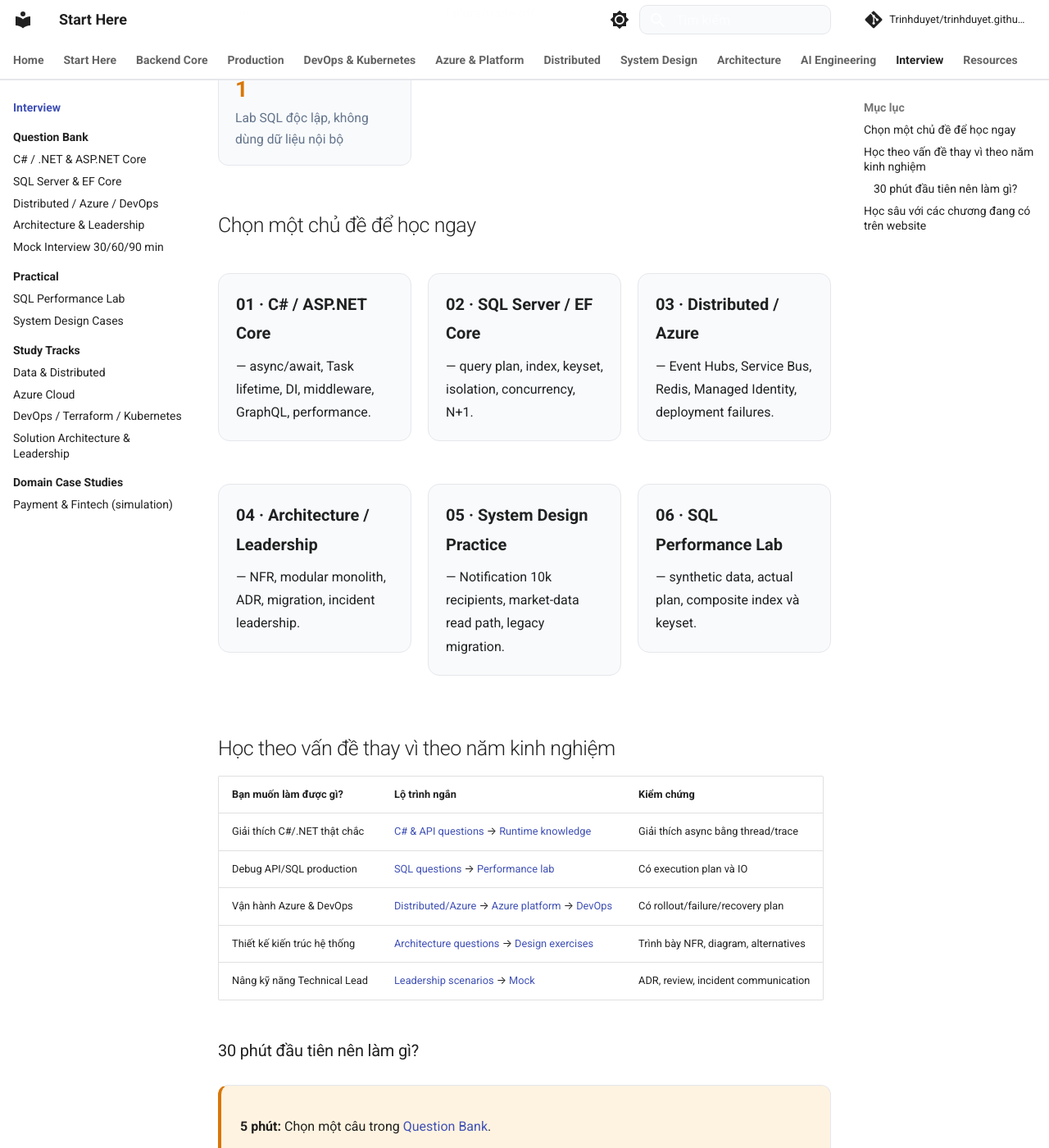
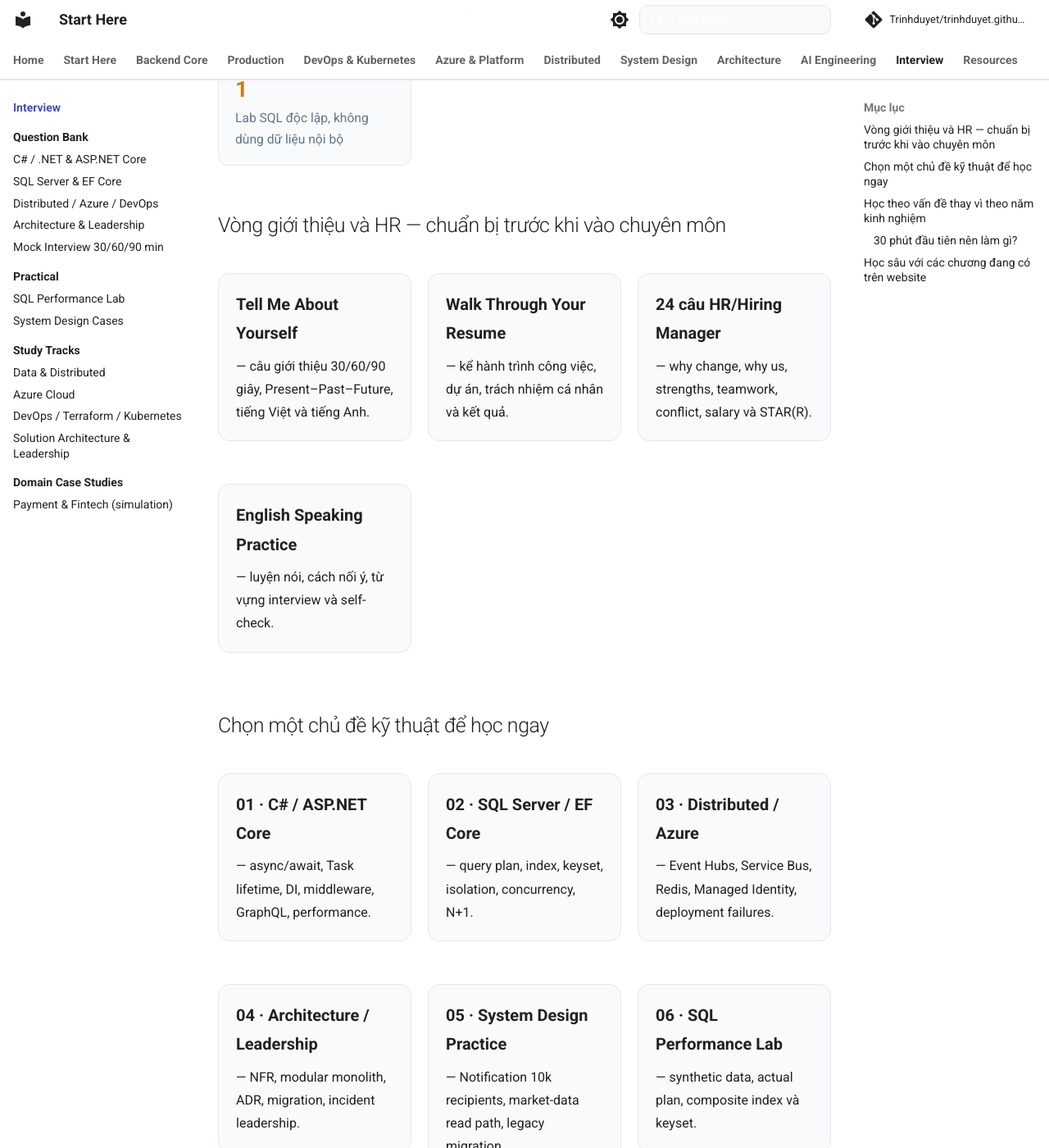
Before and after one commit to Trinhduyet/trinhduyet.github.io, an MkDocs documentation site: the page built from docs/interview/index.md, in a window 1280 px wide and 1400 px high, scrolled down 1040 px. Shown: the whole window at 82% size. Built offline with MkDocs 1.6.1 and Material for MkDocs 9.7.7, drawn with Linux system fonts in a browser that asks for light colours; comment, search, counter and statistics services are not loaded; some of the changed text lies outside the part shown.

Commit message:
feat(interview): surface career story, CV walkthrough and HR preparation in site navigation

```diff
--- a/docs/interview/index.md
+++ b/docs/interview/index.md
@@ -9,6 +9,7 @@ Không giới hạn một chức danh hay số năm kinh nghiệm. Học từ **
 <div class="hero-actions" markdown>
 
 [Bắt đầu với 36 câu có đáp án →](05-interview-preparation/index.md){ .hero-button .hero-button-primary }
+[Chuẩn bị giới thiệu CV & HR →](career/index.md){ .hero-button }
 [Luyện mock interview 60 phút →](05-interview-preparation/mock-interview.md){ .hero-button }
 [Thử một bài System Design →](09-solution-architecture-leadership/design-exercises.md){ .hero-button }
 
@@ -22,7 +23,21 @@ Không giới hạn một chức danh hay số năm kinh nghiệm. Học từ **
   <div class="stat-card"><strong>1</strong><span>Lab SQL độc lập, không dùng dữ liệu nội bộ</span></div>
 </div>
 
-## Chọn một chủ đề để học ngay
+## Vòng giới thiệu và HR — chuẩn bị trước khi vào chuyên môn
+
+<div class="course-grid" markdown>
+
+[**Tell Me About Yourself** — câu giới thiệu 30/60/90 giây, Present–Past–Future, tiếng Việt và tiếng Anh.](career/tell-me-about-yourself.md){ .course-card }
+
+[**Walk Through Your Resume** — kể hành trình công việc, dự án, trách nhiệm cá nhân và kết quả.](career/walk-through-resume.md){ .course-card }
+
+[**24 câu HR/Hiring Manager** — why change, why us, strengths, teamwork, conflict, salary và STAR(R).](career/common-hr-questions.md){ .course-card }
+
+[**English Speaking Practice** — luyện nói, cách nối ý, từ vựng interview và self-check.](career/english-speaking-practice.md){ .course-card }
+
+</div>
+
+## Chọn một chủ đề kỹ thuật để học ngay
 
 <div class="course-grid" markdown>
 
@@ -44,6 +59,7 @@ Không giới hạn một chức danh hay số năm kinh nghiệm. Học từ **
 
 | Bạn muốn làm được gì? | Lộ trình ngắn | Kiểm chứng |
 | --- | --- | --- |
+| Chuẩn bị vòng HR và kể CV | [Career Story & HR](career/index.md) → [English speaking](career/english-speaking-practice.md) | Có pitch 60 giây và 2 câu STAR thật |
 | Giải thích C#/.NET thật chắc | [C# & API questions](05-interview-preparation/dotnet-api.md) → [Runtime knowledge](../03-dotnet/README.md) | Giải thích async bằng thread/trace |
 | Debug API/SQL production | [SQL questions](05-interview-preparation/sql-data.md) → [Performance lab](06-practical-labs/sql-performance-lab.md) | Có execution plan và IO |
 | Vận hành Azure & DevOps | [Distributed/Azure](05-interview-preparation/distributed-cloud.md) → [Azure platform](../14-cloud/README.md) → [DevOps](../13-devops-iac/README.md) | Có rollout/failure/recovery plan |
```
